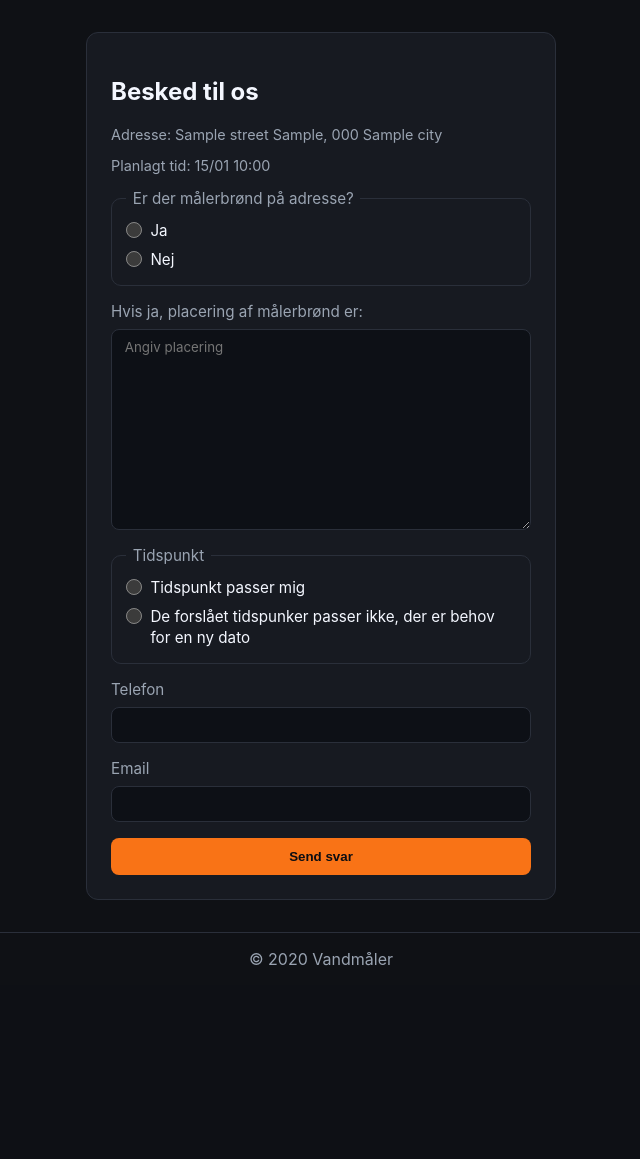
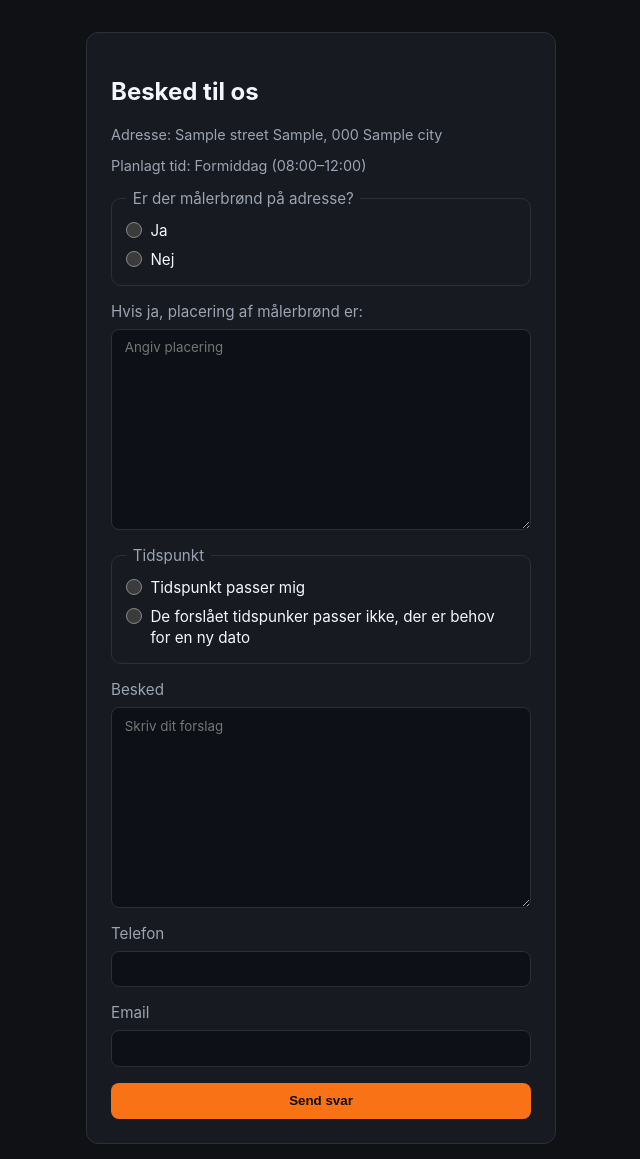
Before and after one commit to Rmelin/MeterReplace, a Python web app: template app/templates/resident_response_form.html in a window 1280 px wide. Shown: the part 53-1212 px from the top of the page, without its empty margins (319-959 px from the left). Before the commit the page ends 1019 px from the top, so only its background shows below. Run offline with Jinja, Linux system fonts and the light colour scheme; the template is opened without the code that fills it: most values are stand-ins (such as "Sample title", 1, 10 or a date in 2020).

Commit message:
resident_response_form rettet med mulighed for besked

```diff
--- a/app/routes/resident.py
+++ b/app/routes/resident.py
@@ -92,6 +92,7 @@ def resident_submit(
     buffer_answer: str = Form(""),
     time_answer: str = Form(""),
     message: str | None = Form(""),
+    time_message: str | None = Form(""),
     phone: str | None = Form(""),
     email: str | None = Form(""),
     db: Session = Depends(get_db),
@@ -110,6 +111,7 @@ def resident_submit(
     buffer_answer = buffer_answer.strip().lower()
     time_answer = time_answer.strip().lower()
     message = (message or "").strip() or None
+    time_message = (time_message or "").strip() or None
     phone = (phone or "").strip() or None
     email = (email or "").strip() or None
     if phone:
@@ -164,7 +166,7 @@ def resident_submit(
                 address_id=address.id,
                 appointment_id=appointment.id if appointment else None,
                 response_type="reschedule_request",
-                message=None,
+                message=time_message,
                 phone=phone,
                 email=email,
                 created_at=datetime.utcnow(),
--- a/app/templates/resident_response_form.html
+++ b/app/templates/resident_response_form.html
@@ -4,7 +4,7 @@
     <h1>Besked til os</h1>
     <p class="hint">Adresse: {{ address.street }} {{ address.house_no }}, {{ address.zip }} {{ address.city }}</p>
     {% if appointment %}
-        <p class="hint">Planlagt tid: {{ appointment.starts_at.strftime('%d/%m %H:%M') }}</p>
+        <p class="hint">Planlagt tid: {% if appointment.starts_at.hour < 12 %}Formiddag (08:00–12:00){% else %}Eftermiddag (12:00–16:00){% endif %}</p>
     {% endif %}
     <form method="post" action="/r/{{ token }}" class="form-grid">
         <fieldset class="form-fieldset">
@@ -33,9 +33,30 @@
                 <span>De forslået tidspunker passer ikke, der er behov for en ny dato</span>
             </label>
         </fieldset>
+        <label>
+            Besked
+            <textarea name="time_message" rows="4" class="textarea" placeholder="Skriv dit forslag" data-time-message></textarea>
+        </label>
         <label>Telefon<input type="text" name="phone" /></label>
         <label>Email<input type="text" name="email" /></label>
         <button type="submit" class="primary-button">Send svar</button>
     </form>
+    <script>
+        document.addEventListener("DOMContentLoaded", () => {
+            const yes = document.querySelector('input[name="time_answer"][value="yes"]');
+            const no = document.querySelector('input[name="time_answer"][value="no"]');
+            const box = document.querySelector("[data-time-message]");
+            if (!yes || !no || !box) {
+                return;
+            }
+            const toggle = () => {
+                const enabled = no.checked;
+                box.disabled = !enabled;
+            };
+            yes.addEventListener("change", toggle);
+            no.addEventListener("change", toggle);
+            toggle();
+        });
+    </script>
 </section>
 {% endblock %}
```
